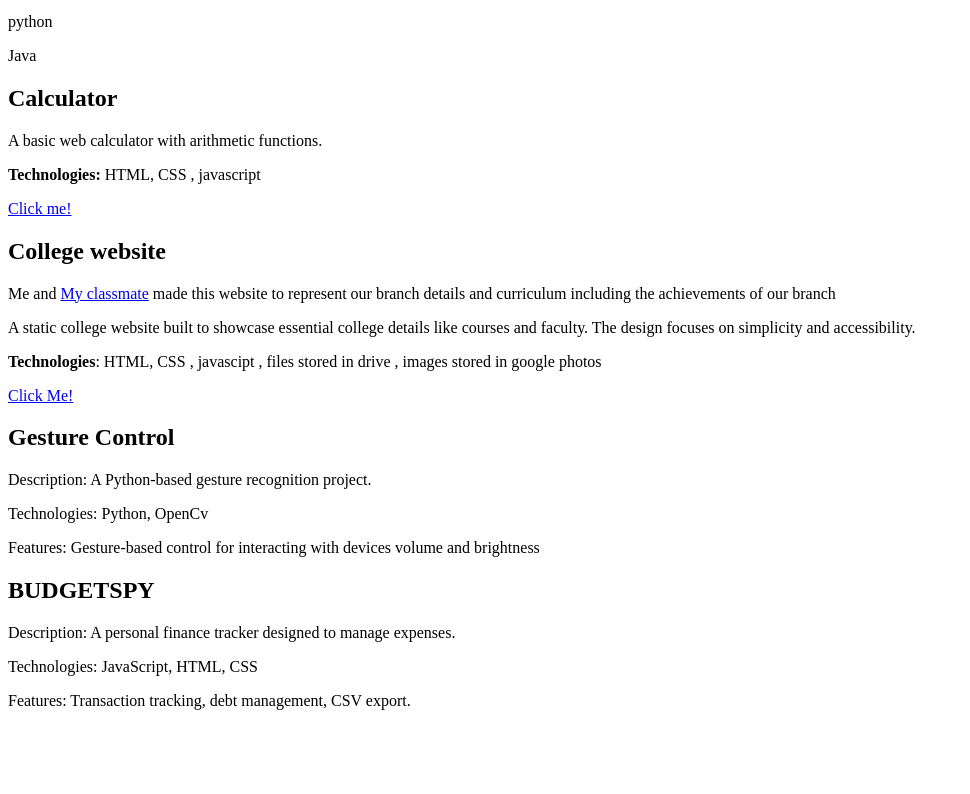
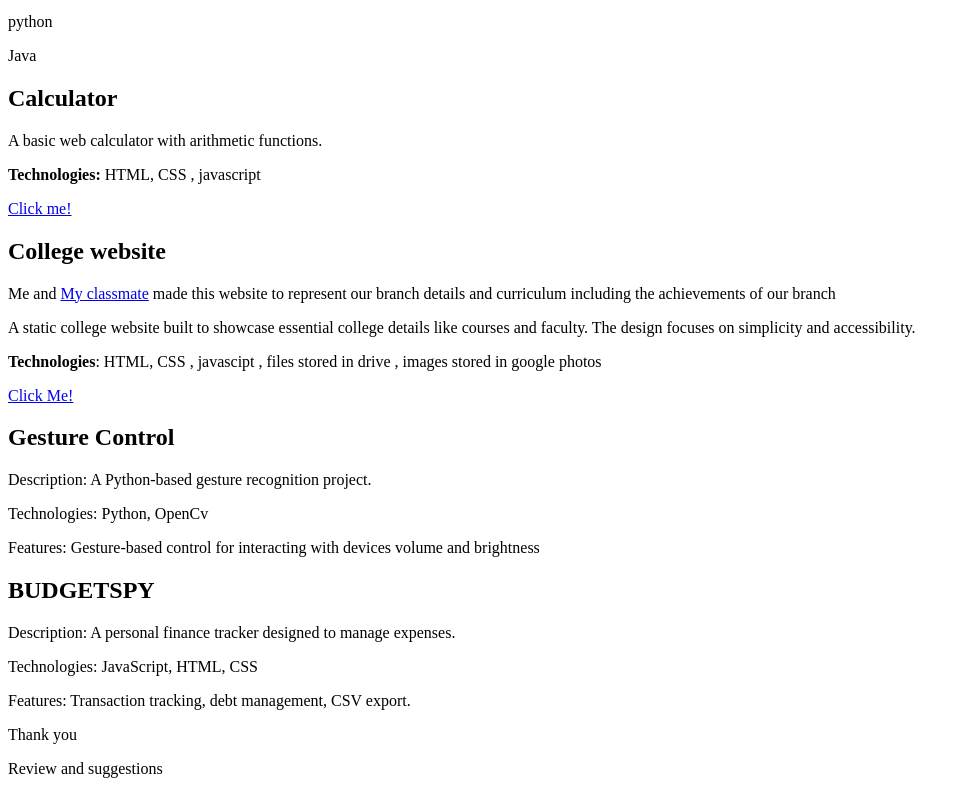
Before and after one commit to kedharvishnu20/portfolio, a plain HTML site: page index.html in a window 1280 px wide. Shown: the part 1121-1915 px from the top of the page, without its empty margins (0-970 px from the left). Before the commit the page ends 1847 px from the top, so only its background shows below. Drawn offline with Linux system fonts and the light colour scheme.

Commit message:
Update index.html

```diff
--- a/index.html
+++ b/index.html
@@ -3,7 +3,7 @@
 <head>
     <meta charset="UTF-8">
     <meta name="viewport" content="width=device-width, initial-scale=1.0">
-    <title>Document</title>
+    <title>portfolio</title>
 </head>
 <body>
     <div class="contact first case">
@@ -90,6 +90,9 @@
         </span>
     </div>
 
-    <div class=""></div>
+    <div class="thanks fourth case">
+        <p>Thank you</p>
+        <p>Review and suggestions</p>
+    </div>
 </body>
 </html>
```
